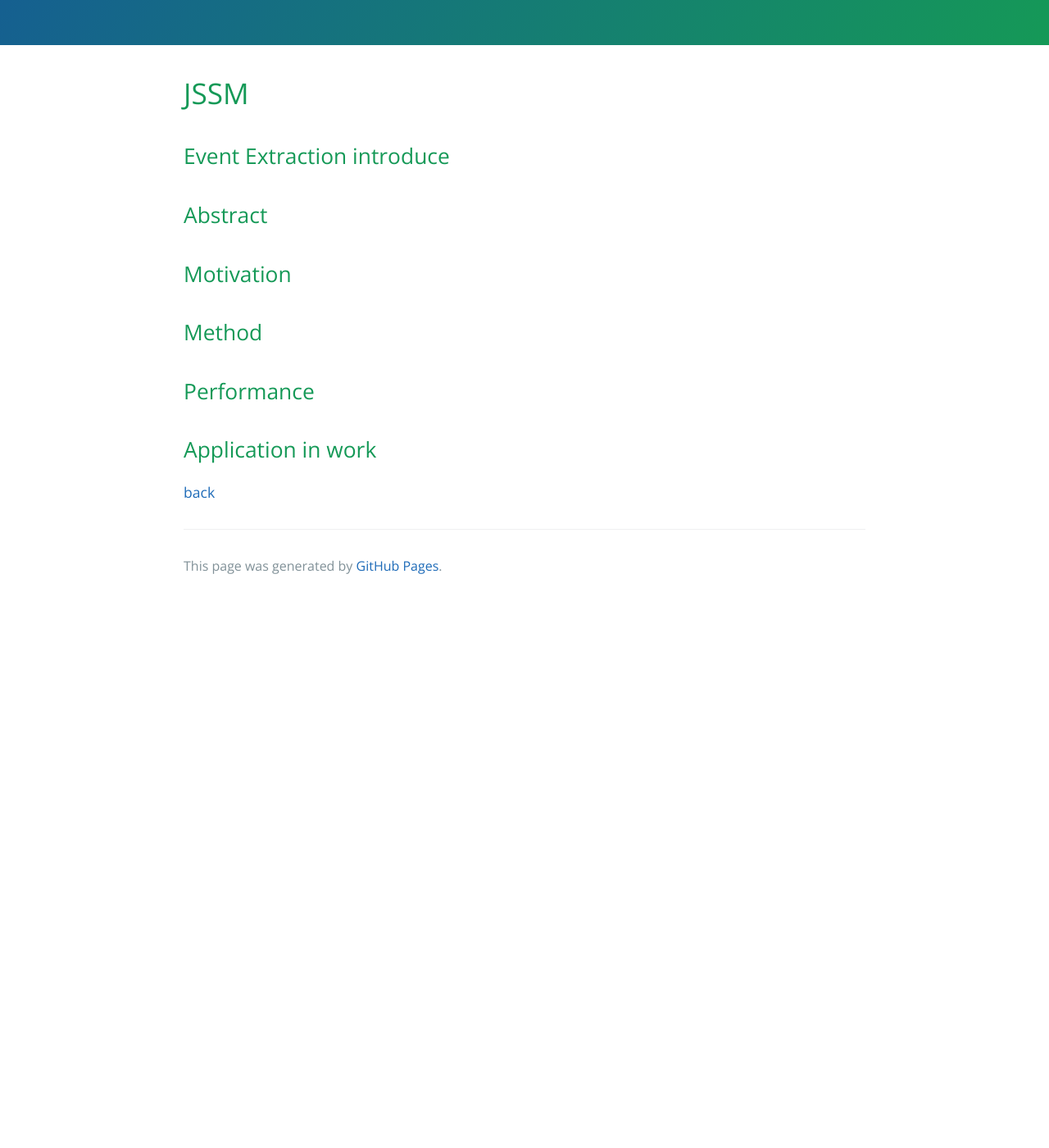
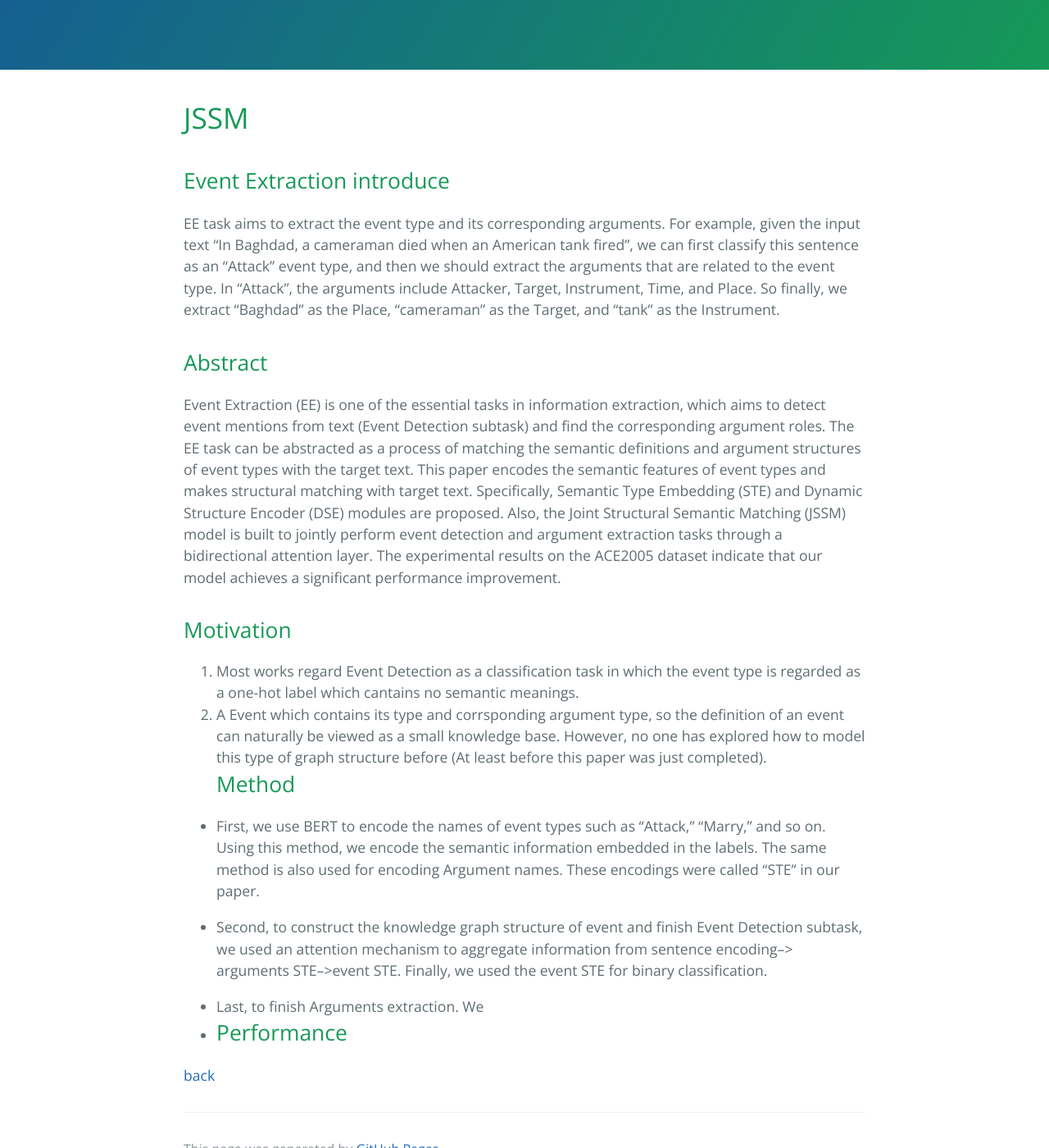
Before and after one commit to scarydemon2/scarydemon2.github.io, a Jekyll site: the page built from pages/STE.md, in a window 1280 px wide and 1400 px high, scrolled down 340 px. Shown: the whole window at 82% size. Built offline with Jekyll 4.4.1, drawn with Linux system fonts in a browser that asks for light colours; before the commit the page ends 1074 px from its top, so only the background shows below that; some of the changed text lies outside the part shown.

Commit message:
完善jssm的相关page

```diff
--- a/pages/STE.md
+++ b/pages/STE.md
@@ -1,32 +1,35 @@
 ---
 layout: default
 title: Joint Event Extraction via Structural Semantic Matching
-description: This paper was completed in my second year of postgraduate study but was not published
+description: This paper is my maiden work. It was completed in my second year(2020) of postgraduate study but was not published
 ---
 
 # JSSM
 
 ## Event Extraction introduce
 
-
+EE task aims to extract the event type and its corresponding arguments. For example, given the input text "In Baghdad, a cameraman died when an American tank fired", we can first classify this sentence as an "Attack" event type, and then we should extract the arguments that are related to the event type. In "Attack", the arguments include Attacker, Target, Instrument, Time, and Place. So finally, we extract "Baghdad" as the Place, "cameraman" as the Target, and "tank" as the Instrument.
 
 ## Abstract
 
+Event Extraction (EE) is one of the essential tasks in information extraction, which aims to detect event mentions from text (Event Detection subtask) and find the corresponding argument roles. The EE task can be abstracted as a process of matching the semantic definitions and argument structures of event types with the target text. This paper encodes the semantic features of event types and makes structural matching with target text. Specifically, Semantic Type Embedding (STE) and Dynamic Structure Encoder (DSE) modules are proposed. Also, the Joint Structural Semantic Matching (JSSM) model is built to jointly perform event detection and argument extraction tasks through a bidirectional attention layer. The experimental results on the ACE2005 dataset indicate that our model achieves a significant performance improvement.
 
 
 ## Motivation
 
-
-
+1. Most works regard Event Detection as a classification task in which the event type is regarded as a one-hot label which cantains no semantic meanings.
+2. A Event which contains its type and corrsponding argument type, so the definition of an event can naturally be viewed as a small knowledge base. However, no one has explored how to model this type of graph structure before (At least before this paper was just completed).
 ## Method
 
+- First, we use BERT to encode the names of event types such as "Attack," "Marry," and so on. Using this method, we encode the semantic information embedded in the labels. The same method is also used for encoding Argument names. These encodings were called "STE" in our paper.
 
+- Second, to construct the knowledge graph structure of event and finish Event Detection subtask, we used an attention mechanism to aggregate information from sentence encoding--> arguments STE-->event STE. Finally, we used the event STE for binary classification.
 
+- Last, to finish Arguments extraction. We
+-
 ## Performance
 
 
 
 
-## Application in work
-
 [back](./)
```
Also changed, not shown: index.md (+0 -1 lines).
